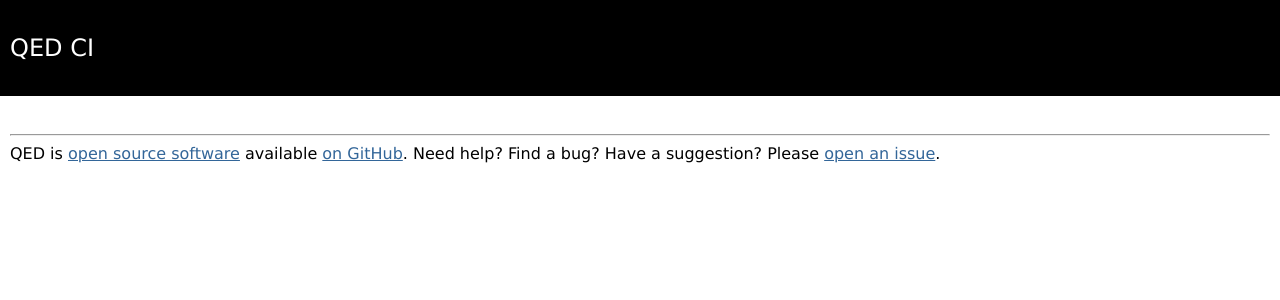
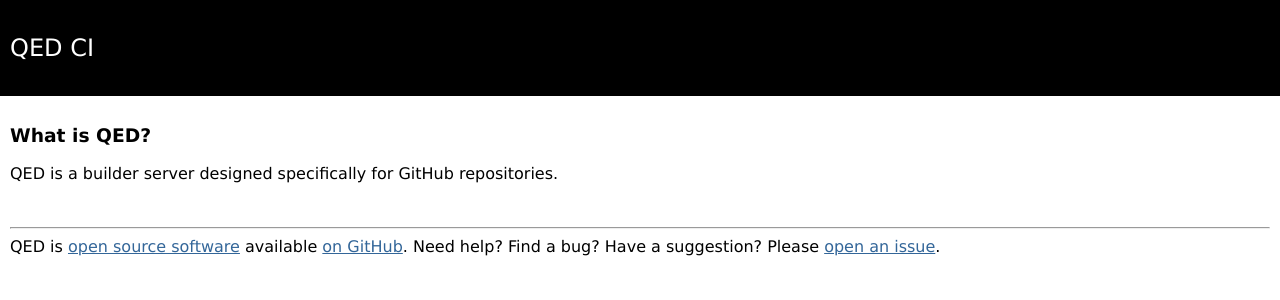
Before and after one commit to half-ogre/qed, a Jekyll site: the page built from index.html, in a window 1280 px wide. Shown: the top 300 px of the page. Built offline with Jekyll 4.4.1, drawn with Linux system fonts in a browser that asks for light colours; Markdown is read by kramdown in place of the engine named in the settings.

Commit message:
add content to layout

```diff
--- a/_layouts/layout.html
+++ b/_layouts/layout.html
@@ -51,7 +51,7 @@
     <p><a href="/">QED CI</a></p>
   </header>
   <section class="main">
-    {{>body}}
+    {{content}}
   </section>
   <footer>
     <hr />
```
